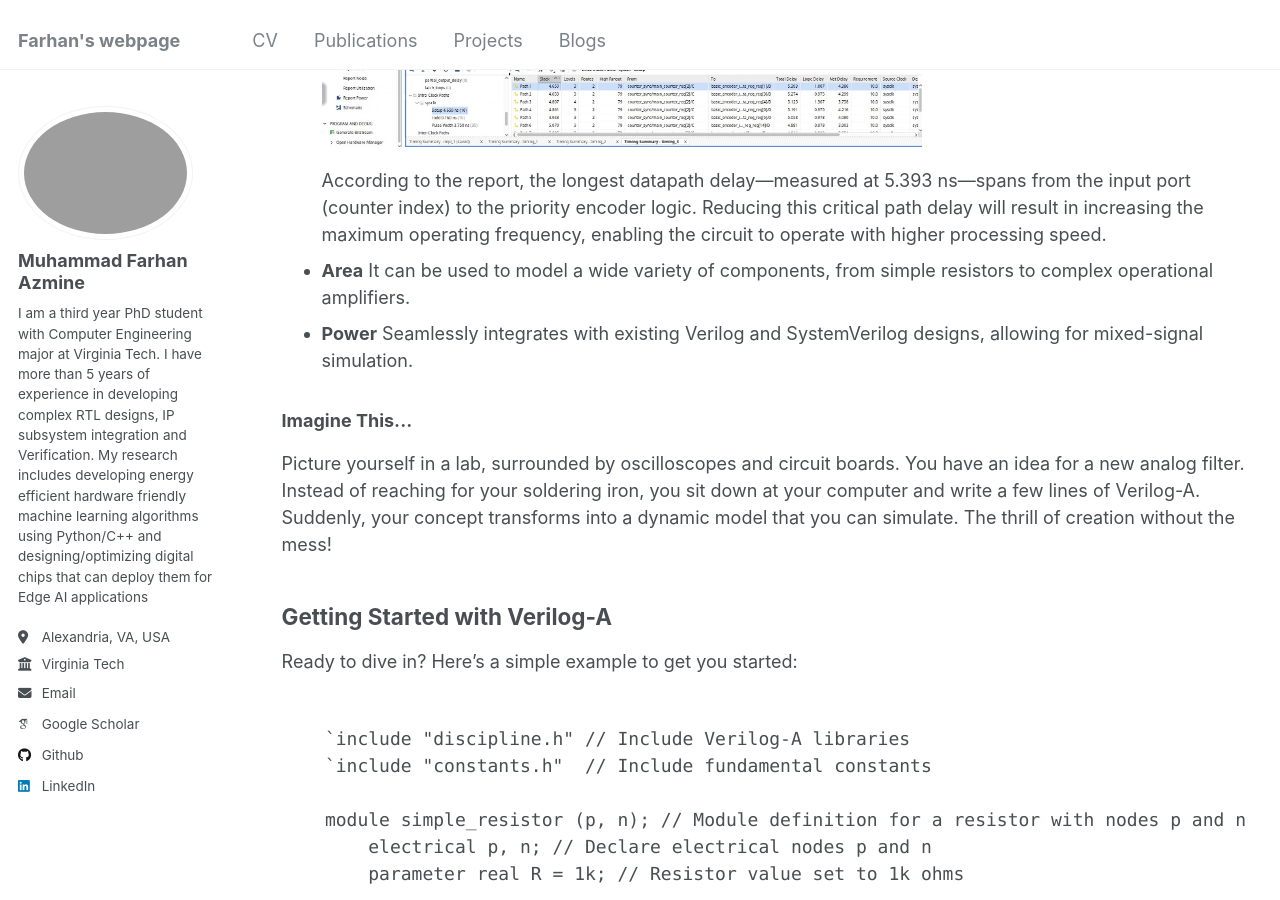
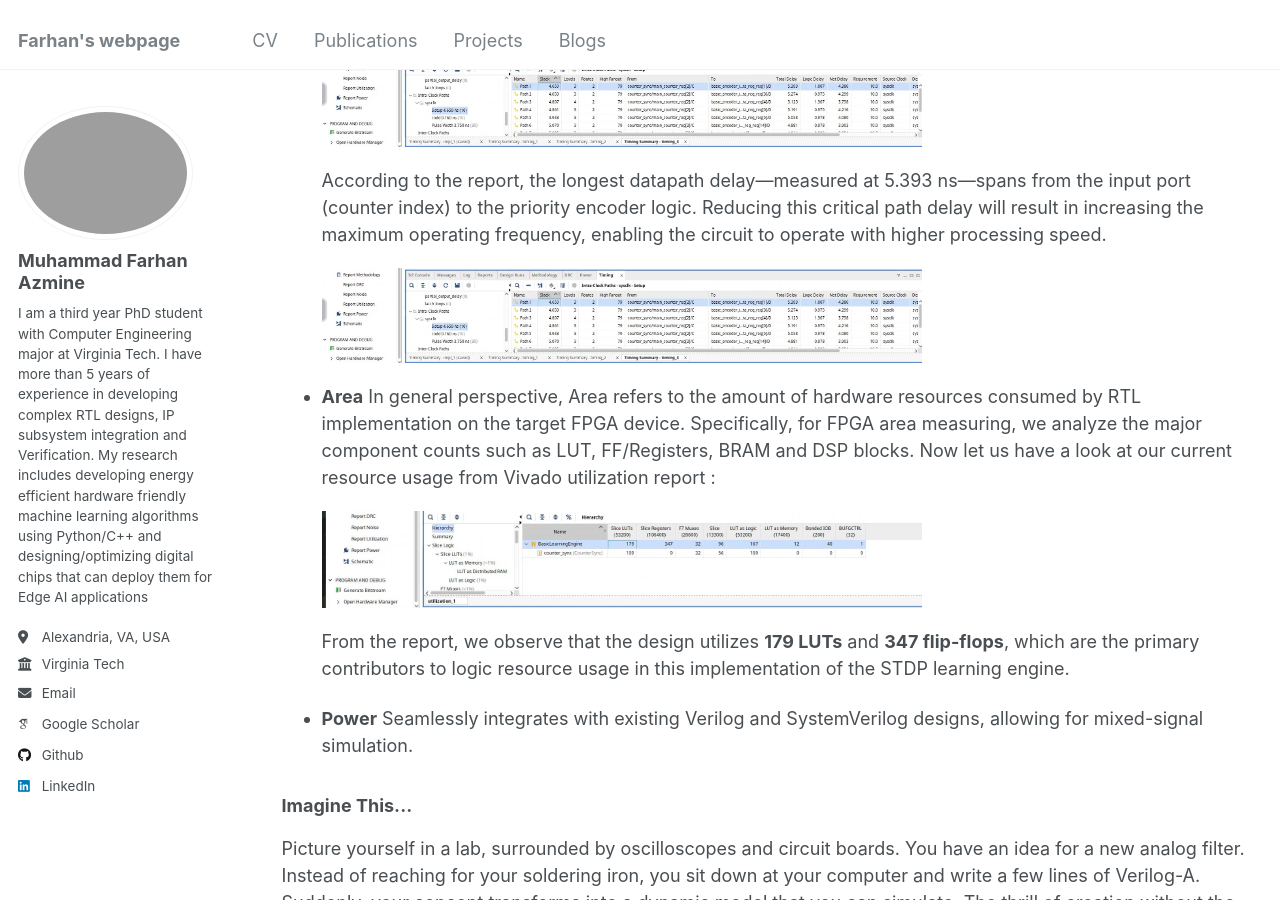
Before and after one commit to muhammadfarhan720/web-profile, a Jekyll site: the page built from blogs/veriloga/veriloga_day01_veriloga.html, in a window 1280 px wide and 900 px high, scrolled down 2699 px. Built offline with Jekyll 4.4.1, drawn with Linux system fonts in a browser that asks for light colours; some web fonts are replaced; some of the changed text lies outside the part shown.

Commit message:
Update veriloga_day01_veriloga.html

```diff
--- a/blogs/veriloga/veriloga_day01_veriloga.html
+++ b/blogs/veriloga/veriloga_day01_veriloga.html
@@ -129,11 +129,24 @@ Now let us analyze the critical path of this design using the Vivado Timing Summ
 </a>
 
 According to the report, the longest datapath delay—measured at 5.393 ns—spans from the input port (counter index) to the priority encoder logic. Reducing this critical path delay will result in increasing the maximum operating frequency, enabling the circuit to operate with higher processing speed.
-
+          <a href="https://raw.githubusercontent.com/muhammadfarhan720/web-profile/master/files/veriloga/veriloga_day01/criticalpath_scr.jpg" target="_blank">
+  <img src="https://raw.githubusercontent.com/muhammadfarhan720/web-profile/master/files/veriloga/veriloga_day01/criticalpath_scr.jpg"
+       alt="Critical Path Timing Screenshot"
+       style="width: 100%; max-width: 600px; display: block; margin-bottom: 20px; margin-top: 20px;">
+</a>
           </li>
 
 
-      <li><strong>Area</strong> It can be used to model a wide variety of components, from simple resistors to complex operational amplifiers.</li>
+      <li><strong>Area</strong> In general perspective,  Area refers to the amount of hardware resources consumed by RTL implementation on the target FPGA device. Specifically, for FPGA area measuring, we analyze the major component counts such as LUT, FF/Registers, BRAM and DSP blocks. Now let us have a look at our current resource usage from Vivado utilization report :
+      <a href="https://raw.githubusercontent.com/muhammadfarhan720/web-profile/master/files/veriloga/veriloga_day01/util_scr.jpg" target="_blank">
+  <img src="https://raw.githubusercontent.com/muhammadfarhan720/web-profile/master/files/veriloga/veriloga_day01/util_scr.jpg"
+       alt="Vivado Utilization Report Screenshot"
+       style="width: 100%; max-width: 600px; display: block; margin-bottom: 20px; margin-top: 20px;">
+</a>
+
+<p>From the report, we observe that the design utilizes <strong>179 LUTs</strong> and <strong>347 flip-flops</strong>, which are the primary contributors to logic resource usage in this implementation of the STDP learning engine.</p>
+      </li>
+
         <li><strong>Power</strong> Seamlessly integrates with existing Verilog and SystemVerilog designs, allowing for mixed-signal simulation.</li>
     </ul>
 
```
